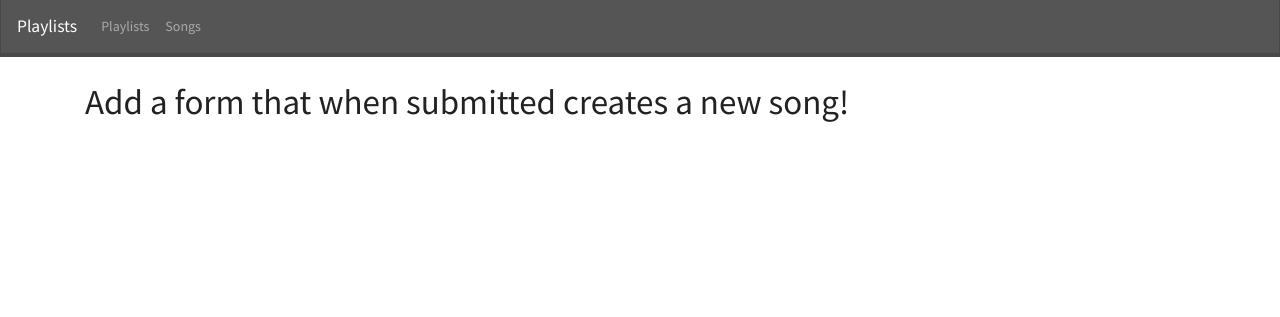
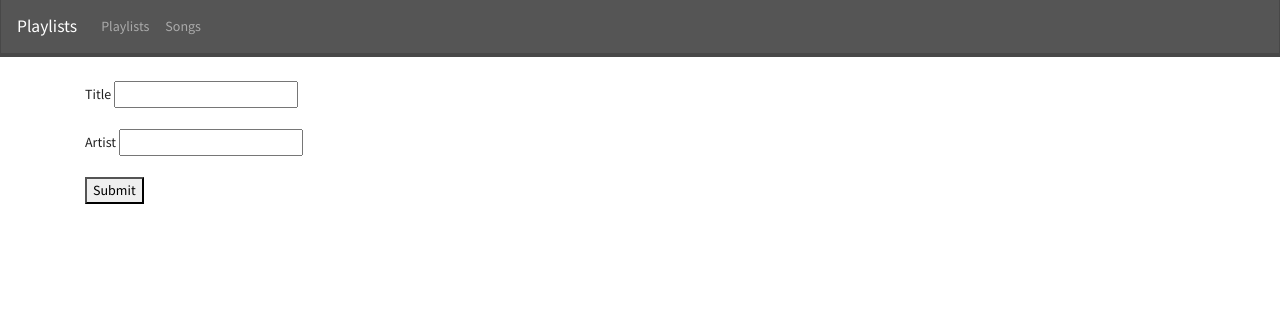
Before and after one commit to kravago/databaseDJ, a Flask app: template playlist-app/templates/new_song.html in a window 1280 px wide. Shown: the top 317 px of the page. Run offline with Flask 2, Linux system fonts and the light colour scheme; the template is opened without the code that fills it: values that come from a table or form of the project are taken from there, others are empty; some libraries are stand-ins or nearby versions.

Commit message:
route to add songs completed

```diff
--- a/playlist-app/app.py
+++ b/playlist-app/app.py
@@ -93,8 +93,15 @@ def add_song():
     - if form not filled out or invalid: show form
     - if valid: add playlist to SQLA and redirect to list-of-songs
     """
+    song_form = SongForm()
 
-    # ADD THE NECESSARY CODE HERE FOR THIS ROUTE TO WORK
+    if song_form.validate_on_submit():
+        new_song = Song(title=request.form["title"], artist=request.form["artist"])
+        db.session.add(new_song)
+        db.session.commit()
+        return redirect('/songs')
+    else:
+        return render_template('new_song.html', form=song_form)
 
 
 @app.route("/playlists/<int:playlist_id>/add-song", methods=["GET", "POST"])
--- a/playlist-app/forms.py
+++ b/playlist-app/forms.py
@@ -2,19 +2,21 @@
 
 from wtforms import SelectField, StringField
 from flask_wtf import FlaskForm
+from wtforms.validators import InputRequired, Optional
 
 
 class PlaylistForm(FlaskForm):
     """Form for adding playlists."""
-    name = StringField("Playlist Name")
-    description = StringField("Description")
+    name = StringField("Playlist Name", validators=[InputRequired()])
+    description = StringField("Description", validators=[Optional()])
+
 
 class SongForm(FlaskForm):
     """Form for adding songs."""
-    title = StringField("Title")
-    artist = StringField("Artist")
+    title = StringField("Title", validators=[InputRequired()])
+    artist = StringField("Artist", validators=[InputRequired()])
 
-# DO NOT MODIFY THIS FORM - EVERYTHING YOU NEED IS HERE
+
 class NewSongForPlaylistForm(FlaskForm):
     """Form for adding a song to playlist."""
 
--- a/playlist-app/templates/new_song.html
+++ b/playlist-app/templates/new_song.html
@@ -1,7 +1,24 @@
 {% extends 'base.html' %}
 
 {% block content %}
+<form id="add-song" method="POST" action="/songs/add">
+    <form id="add-playlist" method="POST" action="/api/">
+    {{ form.hidden_tag() }} <!--add type=hidden form fields -->
 
-<h1>Add a form that when submitted creates a new song!</h1>
+    {% for field in form
+           if field.widget.input_type != 'hidden' %}
 
+      <p>
+        {{ field.label }}
+        {{ field }}
+
+        {% for error in field.errors %}
+          {{ error }}
+        {% endfor %}
+      </p>
+
+    {% endfor %}
+
+    <button type="submit">Submit</button>
+  </form>
 {% endblock %}
```
